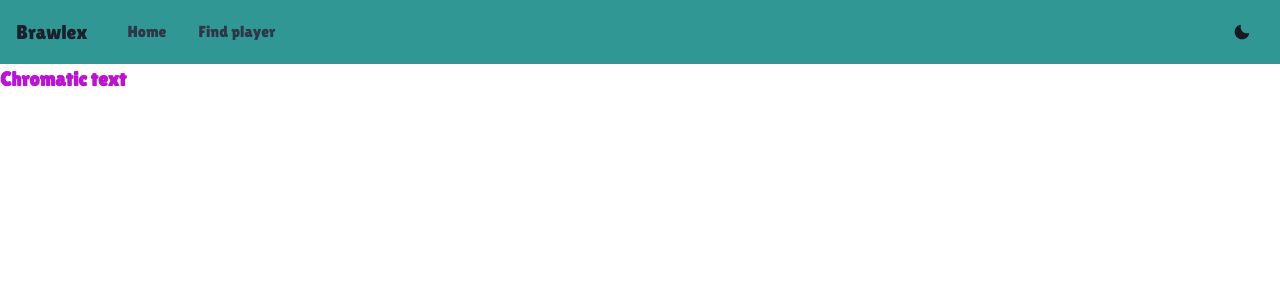
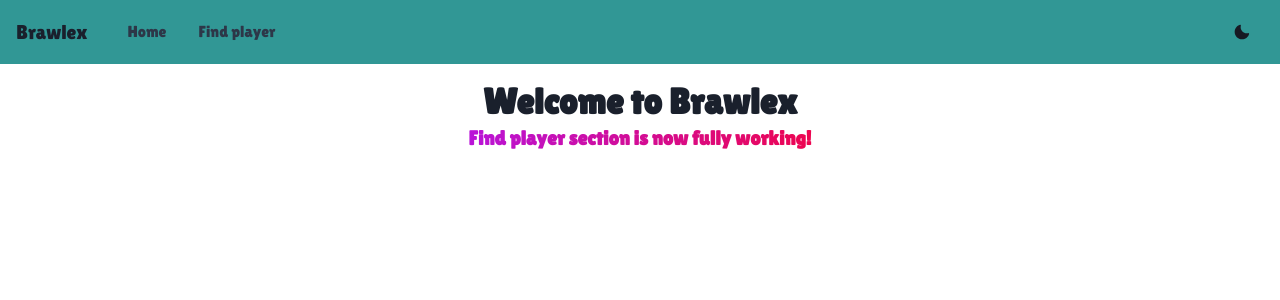
Before and after one commit to pourik20/brawlex, a Next.js app: page / in a window 1280 px wide. Shown: the top 300 px of the page. Built offline with nearby package versions, Linux system fonts and the light colour scheme.

Commit message:
funguje samostatne bez vlastniho API

```diff
--- a/pages/index.jsx
+++ b/pages/index.jsx
@@ -1,12 +1,13 @@
-import React, { useEffect } from 'react'
-import BrawlerList from '../components/brawler-list'
+import { Container, Heading, Text } from '@chakra-ui/react'
 import ChromaticText from '../components/text-gradient'
-import ThemeSwitch from '../components/theme-switch'
 
 const Home = () => {
   return (
     <>
-      <ChromaticText>Chromatic text</ChromaticText>
+      <Container mt={4} centerContent>
+        <Heading>Welcome to Brawlex</Heading>
+        <ChromaticText>Find player section is now fully working!</ChromaticText>
+      </Container>
     </>
   )
 }
--- a/pages/player/index.jsx
+++ b/pages/player/index.jsx
@@ -42,7 +42,8 @@ const Page = () => {
   const getPlayer = async (id) => {
     resetPlayer()
     setLoading(true)
-    const url = `https://brawlexapi.azurewebsites.net/player/${id}`
+    // const url = `https://brawlexapi.azurewebsites.net/player/${id}`
+    const url = `https://cr.is-a.dev/${id}`
     const res = await fetch(url)
     const json = await res.json()
     updatePlayer(json)
```
